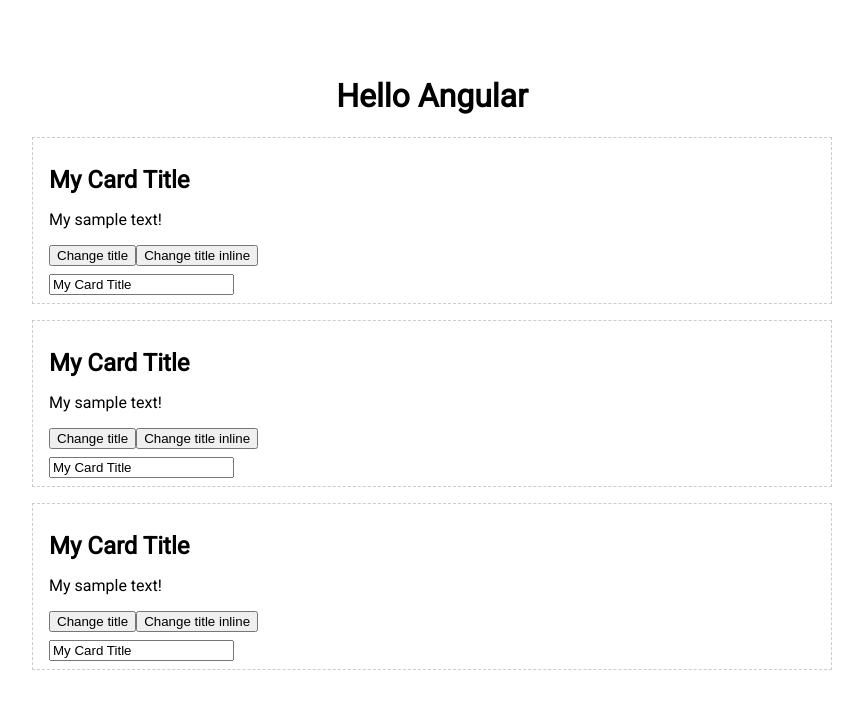
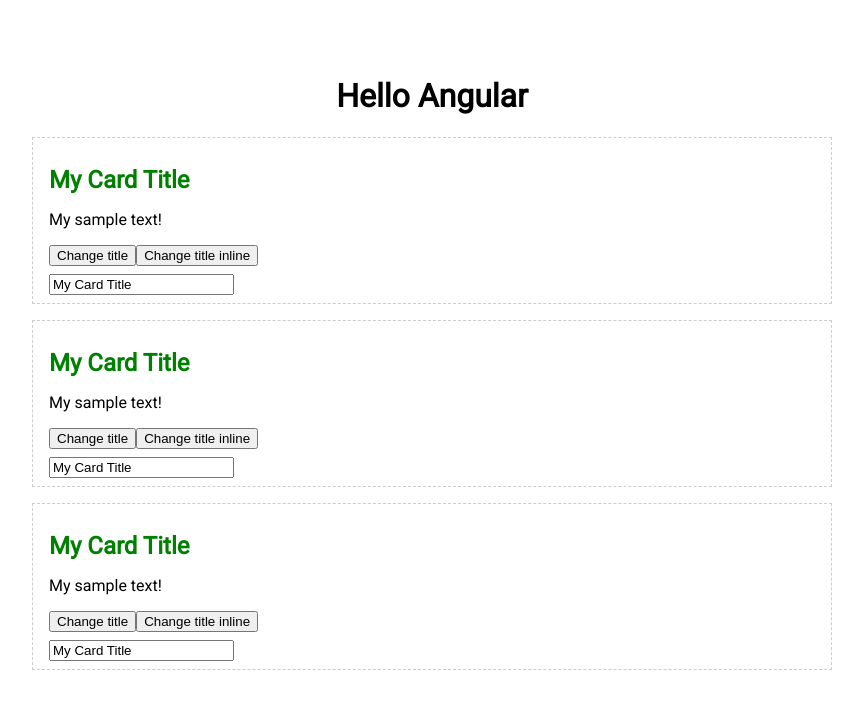
Before and after one commit to bolatashirbek/angular8_simple_projects, an Angular app in the folder ng-basics/: page / in a window 1280 px wide. Shown: the top 708 px of the page, without its empty margins (208-1071 px from the left). Built offline with nearby package versions, Linux system fonts and the light colour scheme.

Commit message:
ng-basics: directive ngStyle

```diff
--- a/ng-basics/src/app/card/card.component.html
+++ b/ng-basics/src/app/card/card.component.html
@@ -1,5 +1,8 @@
 <div class="card">
-  <h2>{{title}}</h2>
+  <h2 [ngStyle]="{
+    color: title.length < 5 ? 'red' : 'green',
+    fontWeight: title.length < 7 ? 'normal' : 'bold'
+  }">{{title}}</h2>
   <p>{{text}}</p>
 
   <div class="buttons">
@@ -8,6 +11,6 @@
   </div>
 
   <div>
-    <input type="text" [(ngModel)]="title">
+    <input type="text" [(ngModel)]="title" (ngModelChange)="changeHandler()">
   </div>
 </div>
--- a/ng-basics/src/app/card/card.component.ts
+++ b/ng-basics/src/app/card/card.component.ts
@@ -16,8 +16,7 @@ export class CardComponent implements OnInit {
     this.title = 'Title has been changed!';
   }
 
-  inputHandler(event: any) {
-    const value = event.target.value;
-    this.title = value;
+  changeHandler() {
+    console.log(this.title);
   }
 }
```
